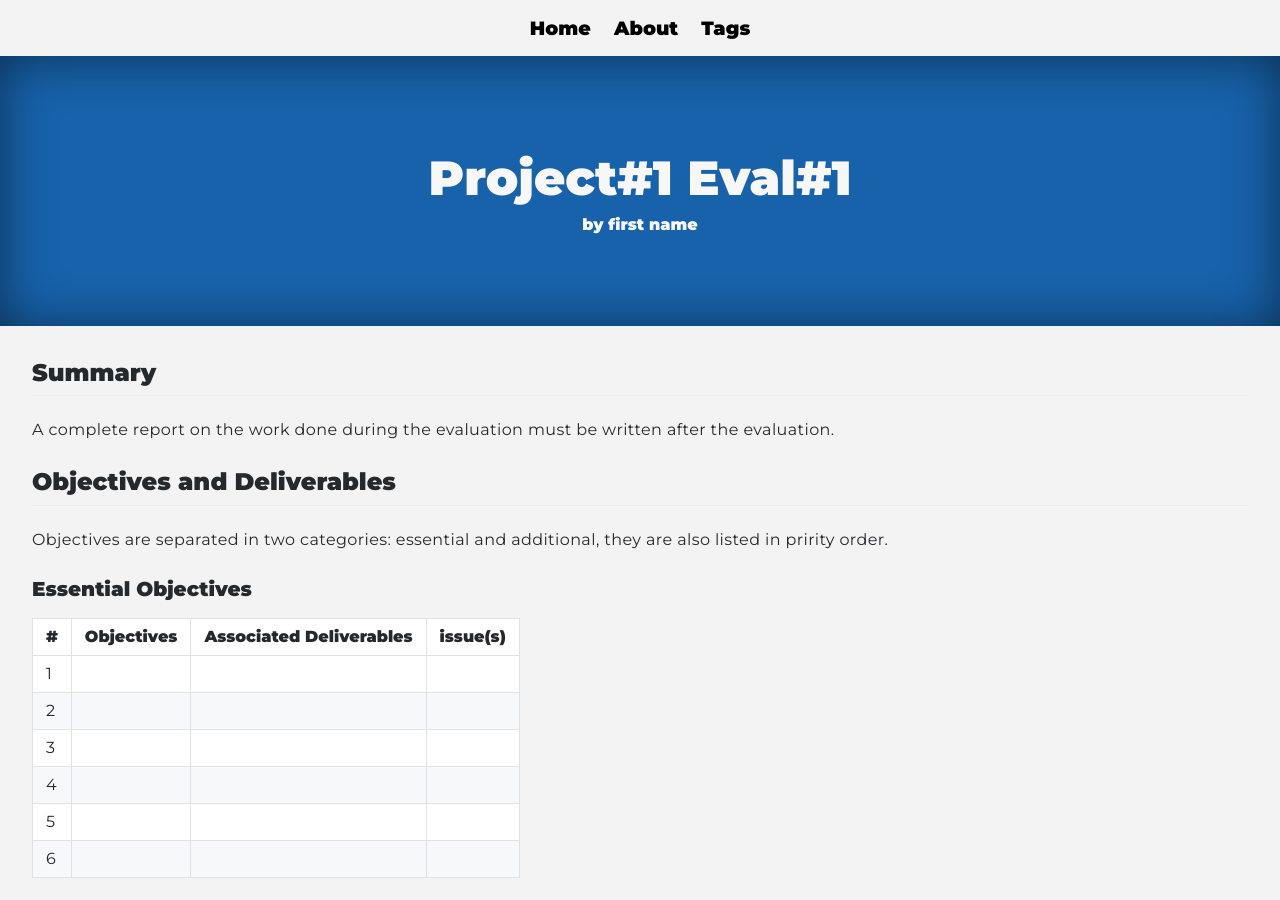
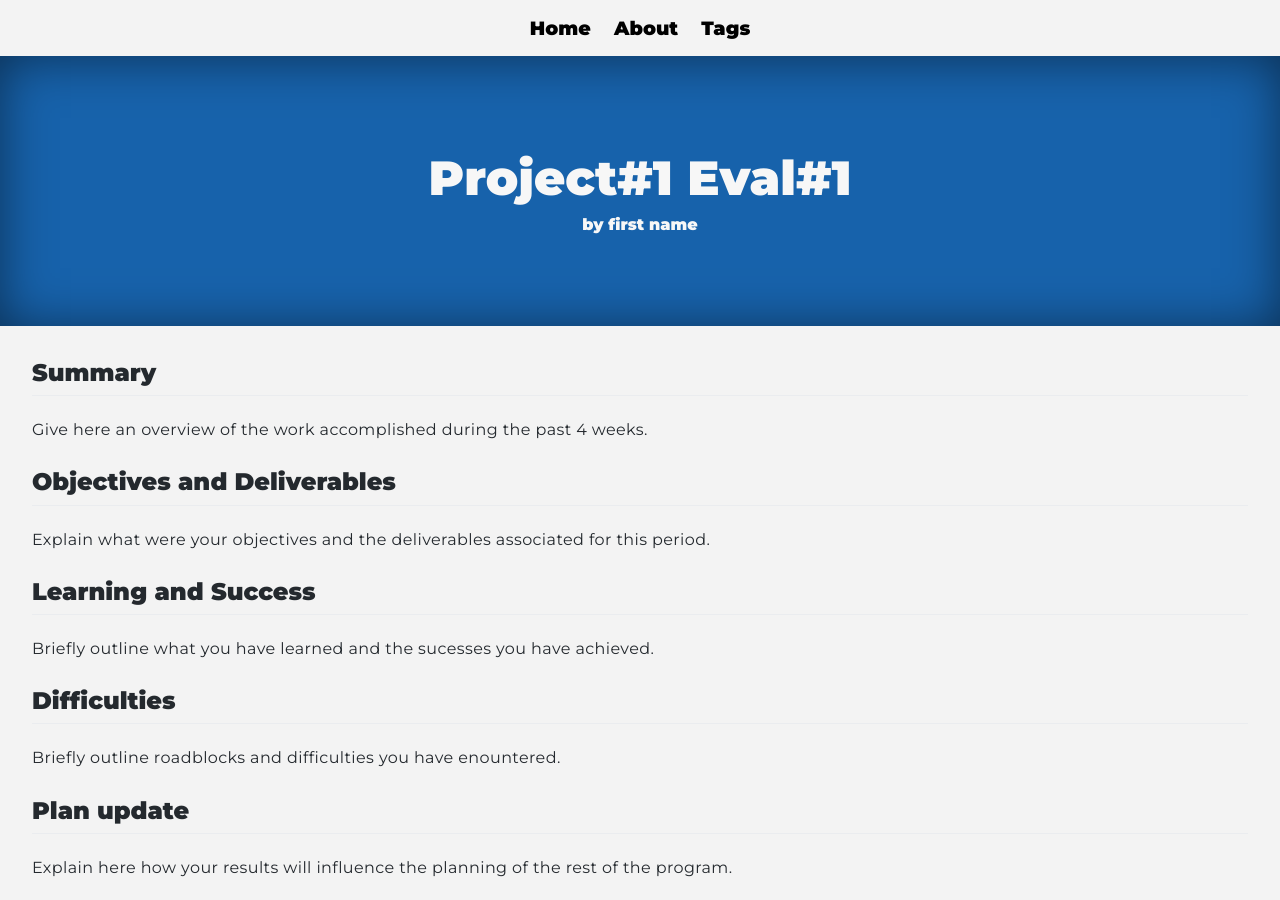
Before and after one commit to cdli-gh/blog, a Jekyll site: the page built from _blog/gsoc20/project1/eval1/index.md, in a window 1280 px wide and 900 px high. Built offline with Jekyll 4.4.1, drawn with Linux system fonts in a browser that asks for light colours; some of the changed text lies outside the part shown.

Commit message:
Update index.md

```diff
--- a/_blog/gsoc20/project1/eval1/index.md
+++ b/_blog/gsoc20/project1/eval1/index.md
@@ -6,49 +6,17 @@ tags: ["eval","gsoc","gsoc2020","project#1","eval#1"]
 ---
 
 ## Summary
-A complete report on the work done during the evaluation must be written after the evaluation.
+Give here an overview of the work accomplished during the past 4 weeks.
 
 ## Objectives and Deliverables
-Objectives are separated in two categories: essential and additional, they are also listed in pririty order.
+Explain what were your objectives and the deliverables associated for this period.
 
 
-### Essential Objectives
+## Learning and Success
+Briefly outline what you have learned and the sucesses you have achieved.
 
-|\#|Objectives|Associated Deliverables|issue(s)|
-|---	|---	|---	|---	|
-|1   	|   	|   	|   	|
-|2   	|   	|   	|   	|
-|3   	|   	|   	|   	|
-|4   	|   	|   	|   	|
-|5   	|   	|   	|   	|
-|6   	|   	|   	|   	|
+## Difficulties
+Briefly outline roadblocks and difficulties you have enountered.
 
-### Additional Objectives
-
-|\#|Objectives|Associated Deliverables|issue(s)|
-|---	|---	|---	|---	|
-|1   	|   	|   	|   	|
-|2   	|   	|   	|   	|
-|3   	|   	|   	|   	|
-|4   	|   	|   	|   	|
-|5   	|   	|   	|   	|
-|6   	|   	|   	|   	|
-
-### Tentative timeline
-
-The planned tentaitve timeline.
-
-| Week  |Objectives |Deliverables |
-|---|---|---|
-|1|   |   |
-|2|   |   |
-|3|   |   |
-|4|   |   |
-|5|   |   |
-|6|   |   |
-|7|   |   |
-|8|   |   |
-|9|   |   |
-|10|   |   |
-|11|   |   |
-|12|   |   |
+## Plan update
+Explain here how your results will influence the planning of the rest of the program.
```
